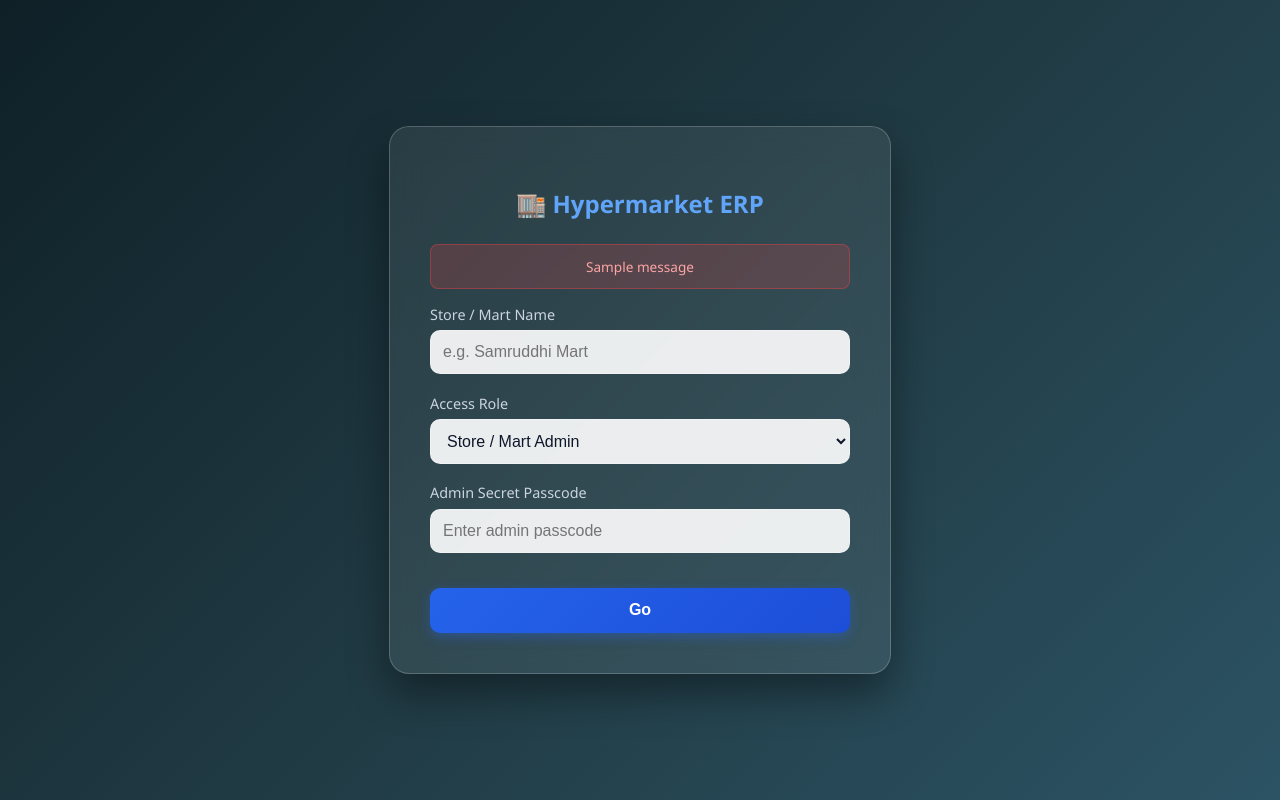
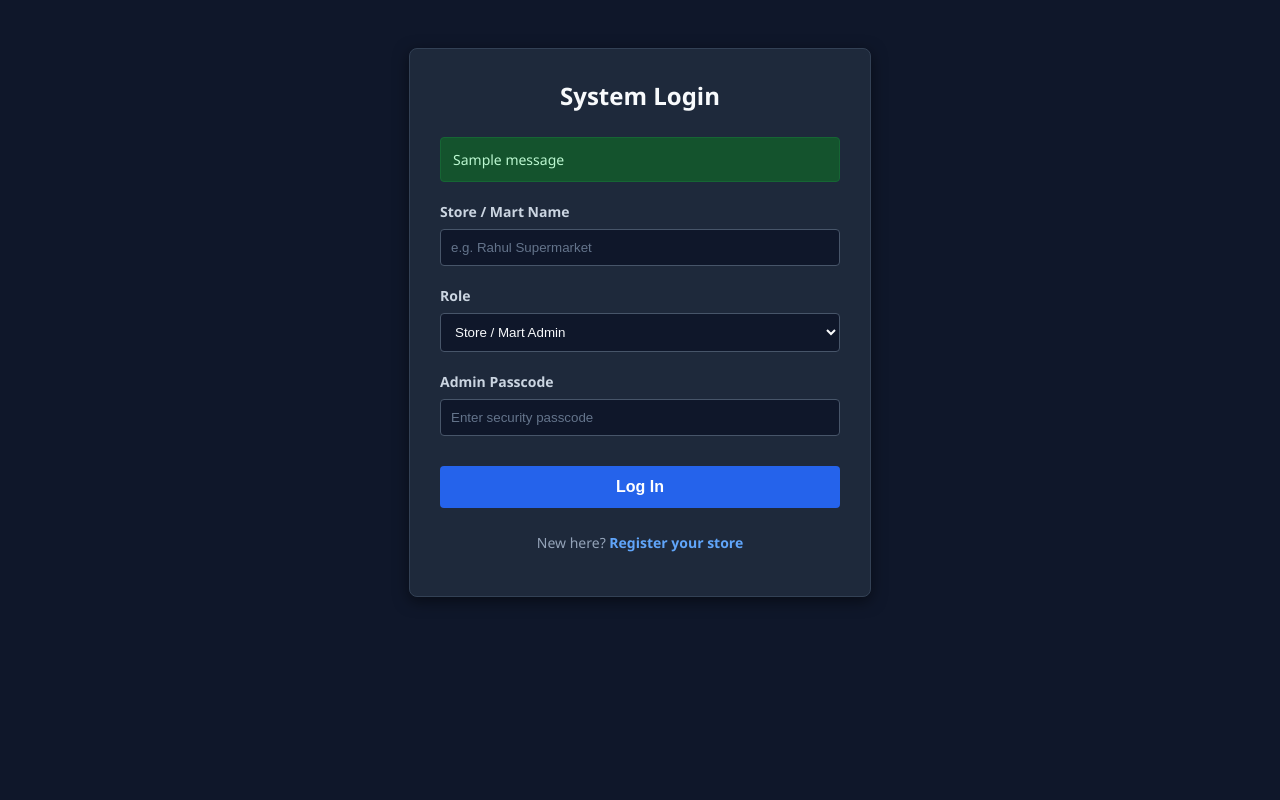
Before and after one commit to poojabsamruddhi/Inventory-managment-system, a Flask app: page /login in a window 1280 px wide. Run offline with Flask 3, Linux system fonts and the light colour scheme; one stand-in notice (Sample message) is shown.

Commit message:
Implemented SaaS multi-tenant registration, DynamoDB accounts, and dark theme UI

```diff
--- a/app.py
+++ b/app.py
@@ -1,7 +1,7 @@
 from datetime import datetime
-from decimal import Decimal
 import os
 from flask import Flask, render_template, request, redirect, url_for, session, flash
+from werkzeug.security import generate_password_hash, check_password_hash
 import config
 from db import DynamoDBManager
 
@@ -74,7 +74,7 @@ def index():
                 filtered_items = all_shop_items
 
             total_valuation = sum(float(i.get('unit_price', 0)) * int(i.get('quantity', 0)) for i in filtered_items)
-            low_stock_count = sum(1 for i in filtered_items if int(i.get('quantity', 0)) < config.DEFAULT_LOW_STOCK_THRESHOLD)
+            low_stock_count = sum(1 for i in filtered_items if int(i.get('quantity', 0)) < getattr(config, 'DEFAULT_LOW_STOCK_THRESHOLD', 5))
     except Exception as e:
         flash(f"Database notice: Could not fetch live items ({str(e)}).", "warning")
         filtered_items = []
@@ -93,6 +93,34 @@ def index():
         low_stock_count=low_stock_count
     )
 
+@app.route('/register', methods=['GET', 'POST'])
+def register():
+    if request.method == 'POST':
+        shop_name = request.form.get('shop_name', '').strip()
+        admin_passcode = request.form.get('admin_passcode', '')
+
+        if not shop_name or not admin_passcode:
+            flash("Store Name and Passcode are required.", "warning")
+            return render_template('register.html')
+
+        if db:
+            # Check if store already exists
+            existing_store = db.get_store_account(shop_name)
+            if existing_store:
+                flash(f"The store '{shop_name}' is already registered. Please log in.", "warning")
+                return redirect(url_for('login'))
+
+            # Encrypt the password and save to database
+            hashed_pw = generate_password_hash(admin_passcode)
+            try:
+                db.create_store_account(shop_name, hashed_pw)
+                flash("Store registered successfully! You can now log in as Admin.", "success")
+                return redirect(url_for('login'))
+            except Exception as e:
+                flash(f"Database error: {str(e)}", "danger")
+
+    return render_template('register.html')
+
 @app.route('/login', methods=['GET', 'POST'])
 def login():
     if request.method == 'POST':
@@ -105,15 +133,24 @@ def login():
             flash("Store / Mart Name is required.", "warning")
             return render_template('login.html', departments=DEPARTMENT_LIST)
 
-        # Security Check: Verify store-specific admin passcode
+        # Security Check: Verify store-specific admin passcode from Database
         if user_role == 'Store / Mart Admin':
             upper_shop_name = shop_name.upper()
-            # Fetch specific password from config, default to 'ADMIN123' if store is brand new
-            valid_passcode = getattr(config, 'ADMIN_PASSWORDS', {}).get(upper_shop_name, 'ADMIN123')
 
-            if admin_passcode != valid_passcode:
-                flash("Unauthorized: Invalid Admin Security Passcode for this store!", "danger")
-                return render_template('login.html', departments=DEPARTMENT_LIST)
+            if db:
+                store_account = db.get_store_account(upper_shop_name)
+
+                if store_account:
+                    # Check if the typed password matches the encrypted database password
+                    if not check_password_hash(store_account['password_hash'], admin_passcode):
+                        flash("Unauthorized: Invalid Admin Security Passcode!", "danger")
+                        return render_template('login.html', departments=DEPARTMENT_LIST)
+                else:
+                    # Fallback for old stores in config.py
+                    valid_passcode = getattr(config, 'ADMIN_PASSWORDS', {}).get(upper_shop_name)
+                    if not valid_passcode or admin_passcode != valid_passcode:
+                        flash("Store not found or Invalid Passcode! Please register your store first.", "danger")
+                        return render_template('login.html', departments=DEPARTMENT_LIST)
 
         session['logged_in'] = True
         session['shop_name'] = shop_name
--- a/templates/login.html
+++ b/templates/login.html
@@ -3,53 +3,101 @@
 <head>
     <meta charset="UTF-8">
     <meta name="viewport" content="width=device-width, initial-scale=1.0">
-    <title>Enterprise Login | Hypermarket ERP</title>
+    <title>Login - Hypermarket ERP</title>
     <style>
-        body { font-family: 'Segoe UI', Tahoma, Geneva, Verdana, sans-serif; background: linear-gradient(135deg, #0f2027, #203a43, #2c5364); height: 100vh; display: flex; justify-content: center; align-items: center; margin: 0; color: #fff; }
-        .login-card { background: rgba(255, 255, 255, 0.08); backdrop-filter: blur(16px); border: 1px solid rgba(255, 255, 255, 0.2); padding: 2.5rem; border-radius: 20px; width: 100%; max-width: 420px; box-shadow: 0 20px 40px rgba(0,0,0,0.4); }
-        h2 { text-align: center; margin-bottom: 1.5rem; color: #60a5fa; }
-        .form-group { margin-bottom: 1.2rem; }
-        label { display: block; margin-bottom: 0.4rem; font-size: 0.9rem; color: #cbd5e1; }
-        input, select { width: 100%; padding: 0.75rem; border-radius: 10px; border: 1px solid rgba(255,255,255,0.3); background: rgba(255,255,255,0.9); color: #0f172a; font-size: 1rem; box-sizing: border-box; }
-        button { width: 100%; padding: 0.85rem; background: linear-gradient(135deg, #2563eb, #1d4ed8); color: white; border: none; border-radius: 10px; font-weight: bold; font-size: 1rem; cursor: pointer; margin-top: 1rem; box-shadow: 0 4px 12px rgba(37, 99, 235, 0.4); }
-        button:hover { background: linear-gradient(135deg, #3b82f6, #2563eb); }
-        .alert { padding: 0.75rem; border-radius: 8px; margin-bottom: 1rem; background: rgba(239, 68, 68, 0.2); color: #fca5a5; border: 1px solid rgba(239, 68, 68, 0.4); font-size: 0.85rem; text-align: center; }
+        body {
+            font-family: 'Segoe UI', Tahoma, Geneva, Verdana, sans-serif;
+            padding: 40px;
+            background-color: #0f172a; /* Deep navy background */
+            color: #e2e8f0; /* Light slate text */
+        }
+        .login-container {
+            max-width: 400px;
+            margin: 0 auto;
+            background-color: #1e293b; /* Lighter panel color */
+            padding: 30px;
+            border-radius: 8px;
+            box-shadow: 0 4px 15px rgba(0,0,0,0.5);
+            border: 1px solid #334155; /* Subtle border */
+        }
+        .form-group { margin-bottom: 20px; }
+        label { font-weight: bold; display: block; margin-bottom: 8px; color: #cbd5e1; font-size: 14px; }
+
+        input[type="text"], input[type="password"], select {
+            width: 100%;
+            padding: 10px;
+            border: 1px solid #475569;
+            border-radius: 4px;
+            box-sizing: border-box;
+            background-color: #0f172a; /* Dark inputs */
+            color: #f8fafc; /* White text inside inputs */
+        }
+
+        input::placeholder { color: #64748b; }
+
+        input:focus, select:focus {
+            outline: none;
+            border-color: #3b82f6;
+            box-shadow: 0 0 0 2px rgba(59, 130, 246, 0.25);
+        }
+
+        .btn {
+            background-color: #2563eb; /* Primary blue */
+            color: white;
+            padding: 12px 15px;
+            border: none;
+            border-radius: 4px;
+            cursor: pointer;
+            width: 100%;
+            font-size: 16px;
+            font-weight: bold;
+            transition: background-color 0.2s;
+            margin-top: 10px;
+        }
+        .btn:hover { background-color: #1d4ed8; }
+
+        /* Dark mode alerts */
+        .alert { padding: 12px; margin-bottom: 20px; border-radius: 4px; font-size: 14px; }
+        .alert-danger { background-color: #7f1d1d; color: #fecaca; border: 1px solid #991b1b; }
+        .alert-success { background-color: #14532d; color: #bbf7d0; border: 1px solid #166534; }
+        .alert-warning { background-color: #78350f; color: #fde68a; border: 1px solid #92400e; }
+
+        .text-center { text-align: center; }
+        h2 { color: #f8fafc; margin-top: 0; margin-bottom: 25px; }
+        a { color: #60a5fa; transition: color 0.2s; }
+        a:hover { color: #93c5fd; }
     </style>
 </head>
 <body>
-    <div class="login-card">
-        <h2>🏬 Hypermarket ERP</h2>
 
+    <div class="login-container">
+        <h2 class="text-center">System Login</h2>
+
+        <!-- Display Flash Messages -->
         {% with messages = get_flashed_messages(with_categories=true) %}
-            {% if messages %}
-                {% for category, message in messages %}
-                    <div class="alert">{{ message }}</div>
-                {% endfor %}
-            {% endif %}
+          {% if messages %}
+            {% for category, message in messages %}
+              <div class="alert alert-{{ category }}">{{ message }}</div>
+            {% endfor %}
+          {% endif %}
         {% endwith %}
 
         <form method="POST" action="/login">
             <div class="form-group">
                 <label>Store / Mart Name</label>
-                <input type="text" name="shop_name" placeholder="e.g. Samruddhi Mart" required>
+                <input type="text" name="shop_name" required placeholder="e.g. Rahul Supermarket">
             </div>
+
             <div class="form-group">
-                <label>Access Role</label>
-                <select name="user_role" id="user_role" onchange="toggleRoleFields()">
+                <label>Role</label>
+                <select name="user_role" id="user_role" onchange="toggleFields()">
                     <option value="Store / Mart Admin">Store / Mart Admin</option>
                     <option value="Department Staff">Department Staff</option>
                 </select>
             </div>
 
-            <!-- Admin Passcode Field (Only shown if Admin is selected) -->
-            <div class="form-group" id="admin-passcode-group">
-                <label>Admin Secret Passcode</label>
-                <input type="password" name="admin_passcode" placeholder="Enter admin passcode">
-            </div>
-
-            <!-- Department Field (Only shown if Staff is selected) -->
-            <div class="form-group" id="dept-group" style="display: none;">
-                <label>Assigned Section / Department</label>
+            <div class="form-group" id="dept_group" style="display: none;">
+                <label>Department</label>
                 <select name="department">
                     {% for dept in departments %}
                     <option value="{{ dept }}">{{ dept }}</option>
@@ -57,25 +105,38 @@
                 </select>
             </div>
 
-            <button type="submit">Go</button>
+            <div class="form-group" id="passcode_group">
+                <label>Admin Passcode</label>
+                <input type="password" name="admin_passcode" placeholder="Enter security passcode">
+            </div>
+
+            <button type="submit" class="btn">Log In</button>
         </form>
+
+        <!-- Registration Link -->
+        <div class="text-center" style="margin-top: 25px; font-size: 14px;">
+            <p style="color: #94a3b8;">New here? <a href="/register" style="text-decoration: none; font-weight: bold;">Register your store</a></p>
+        </div>
     </div>
 
+    <!-- JavaScript to toggle Passcode vs Department based on Role -->
     <script>
-        function toggleRoleFields() {
-            var role = document.getElementById("user_role").value;
-            var deptGroup = document.getElementById("dept-group");
-            var adminPasscodeGroup = document.getElementById("admin-passcode-group");
+        function toggleFields() {
+            var role = document.getElementById('user_role').value;
+            var deptGroup = document.getElementById('dept_group');
+            var passGroup = document.getElementById('passcode_group');
 
-            if (role === "Department Staff") {
-                deptGroup.style.display = "block";
-                adminPasscodeGroup.style.display = "none";
+            if (role === 'Store / Mart Admin') {
+                deptGroup.style.display = 'none';
+                passGroup.style.display = 'block';
             } else {
-                deptGroup.style.display = "none";
-                adminPasscodeGroup.style.display = "block";
+                deptGroup.style.display = 'block';
+                passGroup.style.display = 'none';
             }
         }
-        toggleRoleFields();
+
+        // Run once when the page loads to set the correct view
+        window.onload = toggleFields;
     </script>
 </body>
 </html>
```
Also changed, not shown: config.py (+0 -8 lines), db.py (+34 -1 lines), templates/register.html (added, +106 -0 lines).
